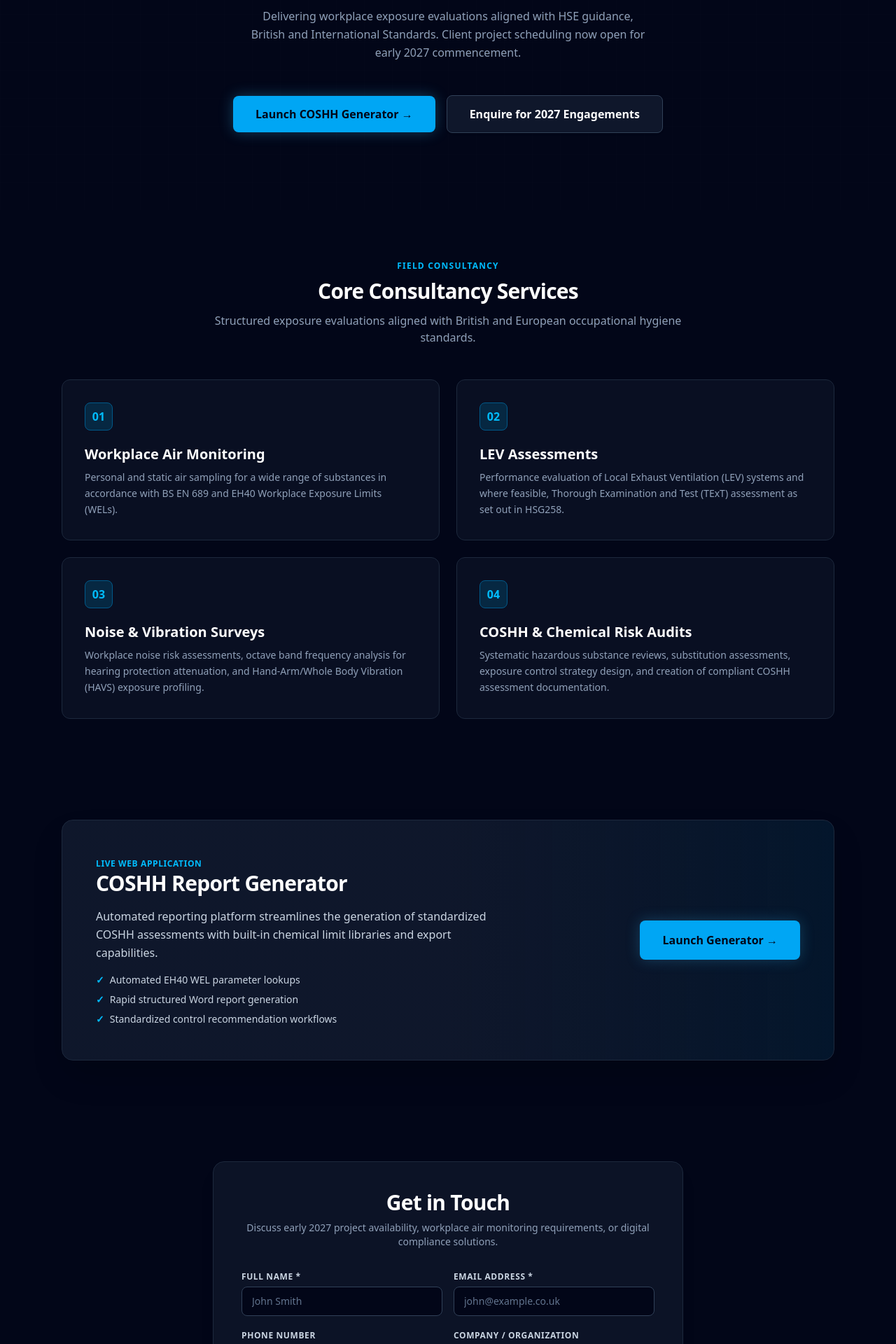
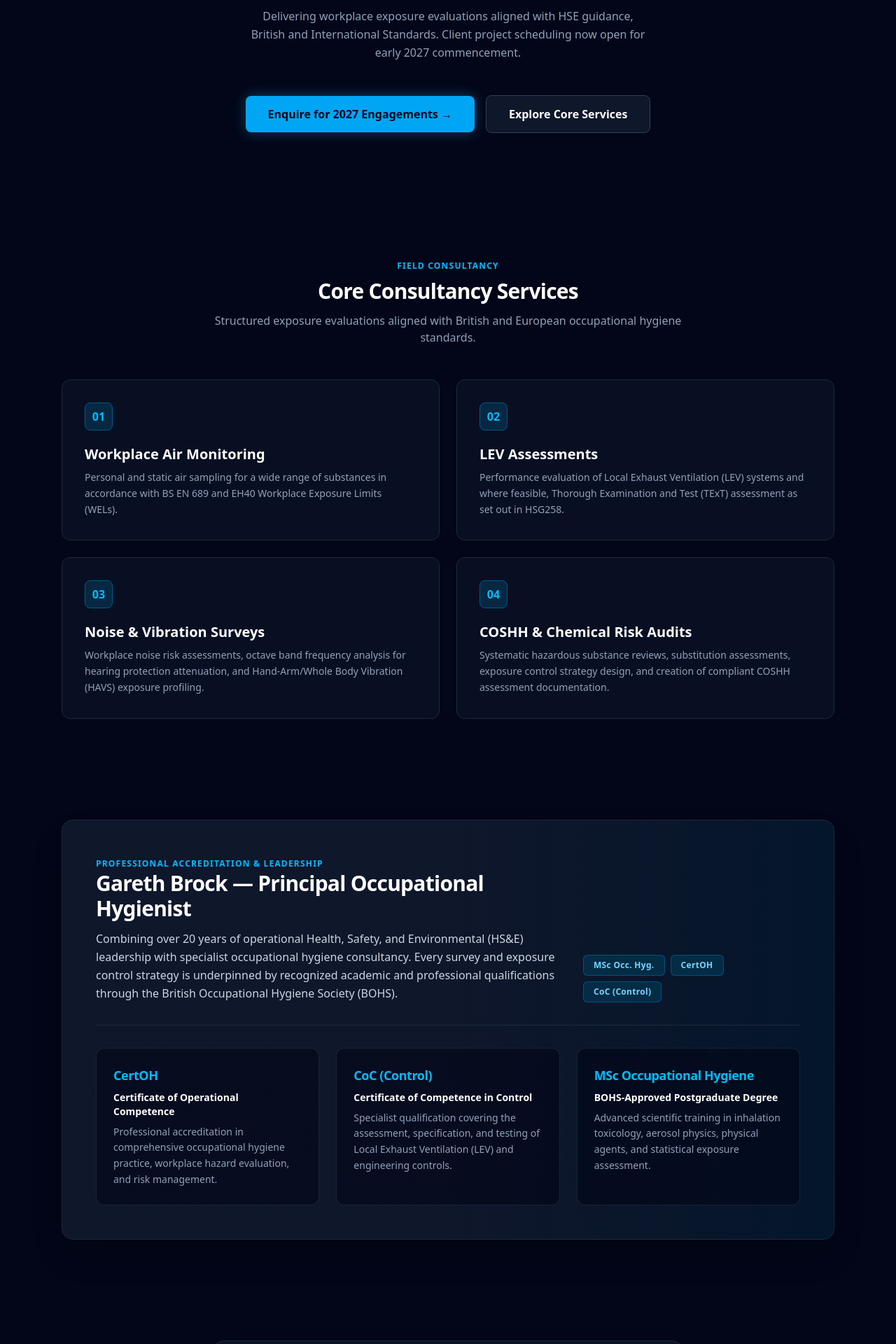
Before and after one commit to garethbrock72-cmyk/waterledge-consultancy-website, a Next.js app: page / in a window 1280 px wide. Shown: the part 500-2420 px from the top of the page at 70% size. Built offline with nearby package versions, Linux system fonts and the light colour scheme.

Commit message:
content: add professional qualifications section and remove COSHH tool links

```diff
--- a/src/app/page.tsx
+++ b/src/app/page.tsx
@@ -29,7 +29,7 @@ export default function Home() {
           {/* Desktop Nav Links */}
           <nav className="hidden md:flex absolute right-4 sm:right-6 items-center space-x-6 text-sm font-medium text-slate-300">
             <a href="#services" className="hover:text-sky-400 transition">Services</a>
-            <a href="#tools" className="hover:text-sky-400 transition">Digital Tools</a>
+            <a href="#about" className="hover:text-sky-400 transition">Qualifications</a>
             <a
               href="#contact"
               className="px-4 py-2 bg-slate-800 hover:bg-slate-700 text-white rounded-lg border border-slate-700 text-xs font-semibold tracking-wide transition"
@@ -46,7 +46,7 @@ export default function Home() {
           {/* Amber Notice Badge */}
           <div className="inline-flex items-center gap-2.5 px-4 py-1.5 rounded-full bg-amber-500/10 border border-amber-500/30 text-amber-400 text-xs font-semibold tracking-wider uppercase">
             <span className="w-2 h-2 rounded-full bg-amber-400 animate-pulse"></span>
-            Practice Launching Early 2027 &bull; Digital Tools Live
+            Practice Launching Early 2027 &bull; Client Scheduling Open
           </div>
 
           <h1 className="text-4xl sm:text-6xl font-extrabold text-white tracking-tight leading-tight">
@@ -63,18 +63,16 @@ export default function Home() {
 
           <div className="pt-6 flex flex-col sm:flex-row items-center justify-center gap-4">
             <a
-              href="https://coshh.waterledgeconsultancy.co.uk"
-              target="_blank"
-              rel="noopener noreferrer"
+              href="#contact"
               className="w-full sm:w-auto px-8 py-3.5 bg-sky-500 hover:bg-sky-400 text-slate-950 font-bold rounded-lg shadow-[0_0_20px_rgba(56,189,248,0.3)] transition"
             >
-              Launch COSHH Generator &rarr;
+              Enquire for 2027 Engagements &rarr;
             </a>
             <a
-              href="#contact"
+              href="#services"
               className="w-full sm:w-auto px-8 py-3.5 bg-slate-900 hover:bg-slate-800 text-white font-semibold rounded-lg border border-slate-700 shadow-sm transition"
             >
-              Enquire for 2027 Engagements
+              Explore Core Services
             </a>
           </div>
         </div>
@@ -133,39 +131,72 @@ export default function Home() {
         </div>
       </section>
 
-      {/* Featured Tool Spotlight */}
-      <section id="tools" className="relative z-10 py-16 px-4 sm:px-6 max-w-6xl mx-auto w-full">
-        <div className="rounded-2xl bg-linear-to-r from-slate-900 via-slate-900 to-sky-950/40 border border-slate-800 p-8 sm:p-12 flex flex-col md:flex-row items-center justify-between gap-8 shadow-2xl">
-          <div className="space-y-4 max-w-xl">
-            <span className="text-sky-400 font-semibold text-xs tracking-wider uppercase">Live Web Application</span>
-            <h2 className="text-2xl sm:text-3xl font-bold tracking-tight text-white">
-              COSHH Report Generator
-            </h2>
-            <p className="text-slate-300 text-sm sm:text-base leading-relaxed">
-              Automated reporting platform streamlines the generation of standardized COSHH assessments with built-in chemical limit libraries and export capabilities.
-            </p>
-            <ul className="space-y-2 text-sm text-slate-300">
-              <li className="flex items-center gap-2">
-                <span className="text-sky-400 font-bold">&#10003;</span> Automated EH40 WEL parameter lookups
-              </li>
-              <li className="flex items-center gap-2">
-                <span className="text-sky-400 font-bold">&#10003;</span> Rapid structured Word report generation
-              </li>
-              <li className="flex items-center gap-2">
-                <span className="text-sky-400 font-bold">&#10003;</span> Standardized control recommendation workflows
-              </li>
-            </ul>
+      {/* Principal Consultant & Qualifications Section */}
+      <section id="about" className="relative z-10 py-16 px-4 sm:px-6 max-w-6xl mx-auto w-full">
+        <div className="rounded-2xl bg-linear-to-r from-slate-900 via-slate-900 to-sky-950/40 border border-slate-800 p-8 sm:p-12 shadow-2xl space-y-8">
+          <div className="flex flex-col md:flex-row md:items-end justify-between gap-6 border-b border-slate-800 pb-8">
+            <div className="space-y-3 max-w-2xl">
+              <span className="text-sky-400 font-bold text-xs tracking-widest uppercase">
+                Professional Accreditation & Leadership
+              </span>
+              <h2 className="text-2xl sm:text-3xl font-bold tracking-tight text-white">
+                Gareth Brock &mdash; Principal Occupational Hygienist
+              </h2>
+              <p className="text-slate-300 text-sm sm:text-base leading-relaxed">
+                Combining over 20 years of operational Health, Safety, and Environmental (HS&amp;E) leadership with specialist occupational hygiene consultancy. Every survey and exposure control strategy is underpinned by recognized academic and professional qualifications through the British Occupational Hygiene Society (BOHS).
+              </p>
+            </div>
+
+            <div className="flex flex-wrap gap-2">
+              <span className="px-3.5 py-1.5 rounded-md bg-sky-950/90 border border-sky-700/60 text-sky-300 font-bold text-xs tracking-wide">
+                MSc Occ. Hyg.
+              </span>
+              <span className="px-3.5 py-1.5 rounded-md bg-sky-950/90 border border-sky-700/60 text-sky-300 font-bold text-xs tracking-wide">
+                CertOH
+              </span>
+              <span className="px-3.5 py-1.5 rounded-md bg-sky-950/90 border border-sky-700/60 text-sky-300 font-bold text-xs tracking-wide">
+                CoC (Control)
+              </span>
+            </div>
           </div>
 
-          <div>
-            <a
-              href="https://coshh.waterledgeconsultancy.co.uk"
-              target="_blank"
-              rel="noopener noreferrer"
-              className="inline-flex items-center justify-center px-8 py-4 bg-sky-500 hover:bg-sky-400 text-slate-950 font-bold rounded-lg shadow-[0_0_20px_rgba(56,189,248,0.25)] transition duration-200 text-center"
-            >
-              Launch Generator &rarr;
-            </a>
+          {/* Credential Pillars */}
+          <div className="grid grid-cols-1 md:grid-cols-3 gap-6">
+            <div className="p-6 rounded-xl bg-slate-950/60 border border-slate-800/80 space-y-2">
+              <div className="text-sky-400 font-extrabold text-lg tracking-tight">
+                CertOH
+              </div>
+              <h3 className="text-white font-semibold text-sm">
+                Certificate of Operational Competence
+              </h3>
+              <p className="text-slate-400 text-xs sm:text-sm leading-relaxed">
+                Professional accreditation in comprehensive occupational hygiene practice, workplace hazard evaluation, and risk management.
+              </p>
+            </div>
+
+            <div className="p-6 rounded-xl bg-slate-950/60 border border-slate-800/80 space-y-2">
+              <div className="text-sky-400 font-extrabold text-lg tracking-tight">
+                CoC (Control)
+              </div>
+              <h3 className="text-white font-semibold text-sm">
+                Certificate of Competence in Control
+              </h3>
+              <p className="text-slate-400 text-xs sm:text-sm leading-relaxed">
+                Specialist qualification covering the assessment, specification, and testing of Local Exhaust Ventilation (LEV) and engineering controls.
+              </p>
+            </div>
+
+            <div className="p-6 rounded-xl bg-slate-950/60 border border-slate-800/80 space-y-2">
+              <div className="text-sky-400 font-extrabold text-lg tracking-tight">
+                MSc Occupational Hygiene
+              </div>
+              <h3 className="text-white font-semibold text-sm">
+                BOHS-Approved Postgraduate Degree
+              </h3>
+              <p className="text-slate-400 text-xs sm:text-sm leading-relaxed">
+                Advanced scientific training in inhalation toxicology, aerosol physics, physical agents, and statistical exposure assessment.
+              </p>
+            </div>
           </div>
         </div>
       </section>
@@ -180,12 +211,12 @@ export default function Home() {
         <div className="max-w-6xl mx-auto flex flex-col items-center justify-center gap-6 text-sm text-slate-400 text-center">
           <div>
             <p className="font-extrabold text-white text-xl tracking-tight">Waterledge Consultancy</p>
-            <p className="mt-1 text-slate-400 text-xs sm:text-sm">Occupational Hygiene & Exposure Control</p>
+            <p className="mt-1 text-slate-400 text-xs sm:text-sm">Occupational Hygiene &amp; Exposure Control</p>
           </div>
 
           <div className="flex flex-wrap items-center justify-center gap-6 text-xs sm:text-sm font-medium text-slate-300">
             <a href="#services" className="hover:text-sky-400 transition">Services</a>
-            <a href="#tools" className="hover:text-sky-400 transition">Digital Tools</a>
+            <a href="#about" className="hover:text-sky-400 transition">Qualifications</a>
             <a href="#contact" className="hover:text-sky-400 transition">Contact</a>
           </div>
 
```
